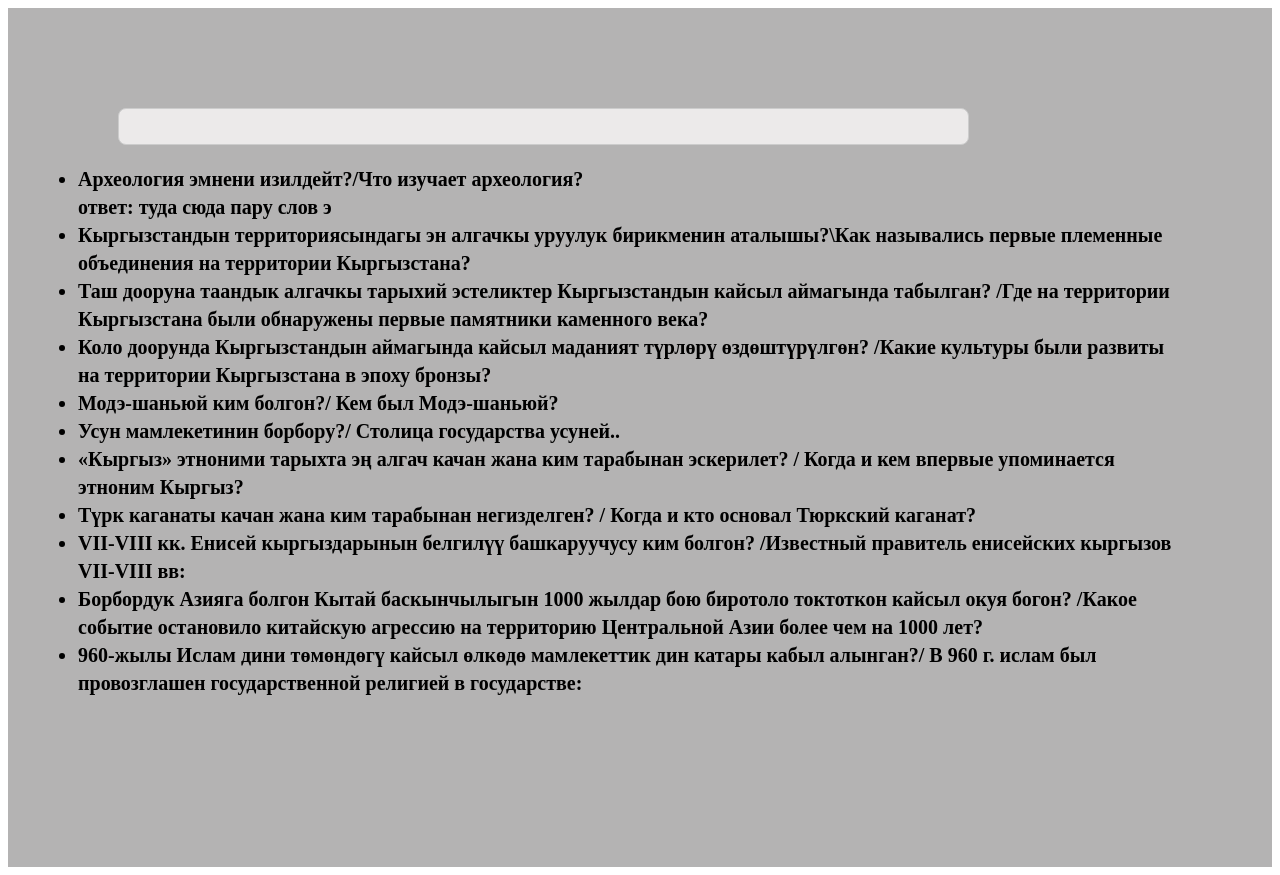
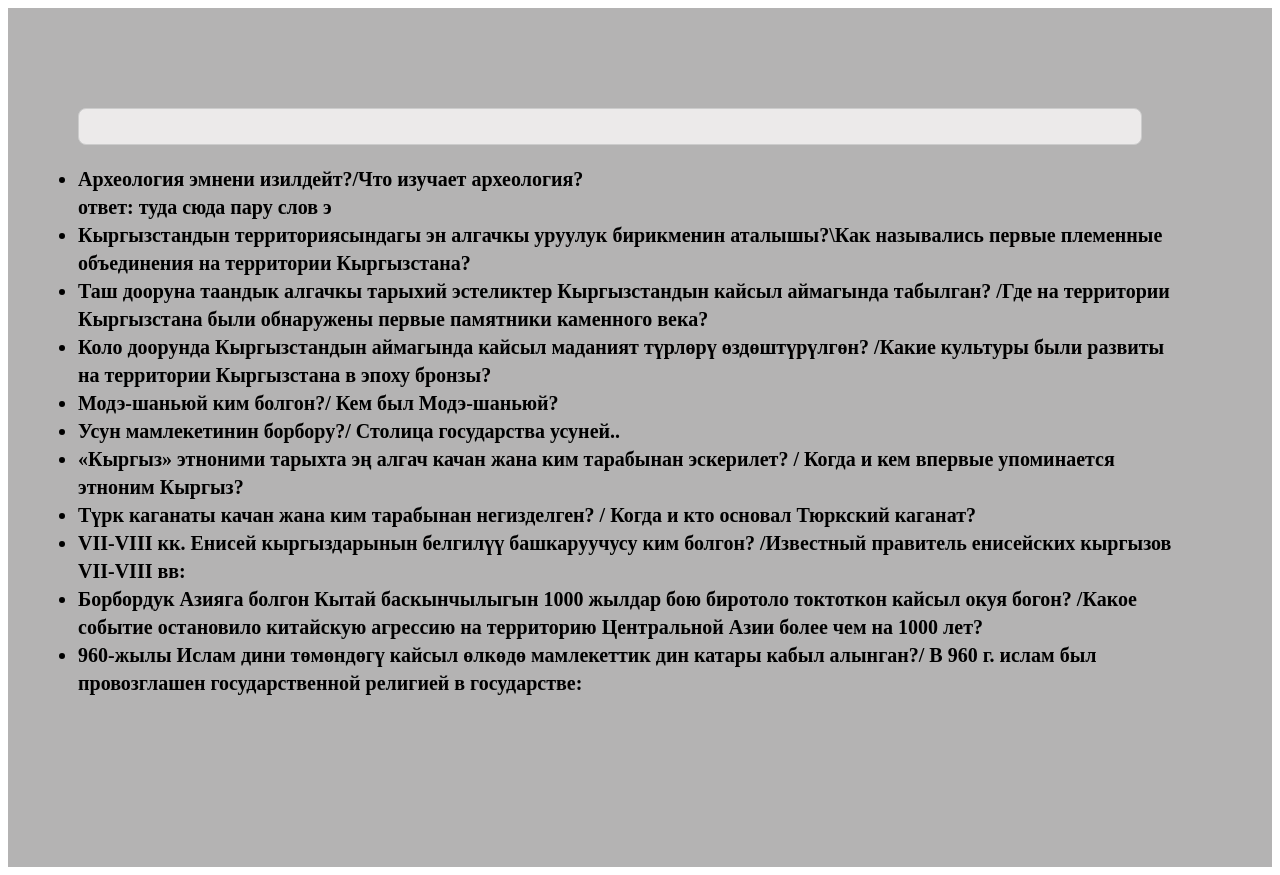
Before and after one commit to general30/general30, a plain HTML site: page index.html in a window 1280 px wide. Drawn offline with Linux system fonts and the light colour scheme.

Commit message:
Update style.css

```diff
--- a/style.css
+++ b/style.css
@@ -4,7 +4,7 @@
 
 .wrap {
   background: rgb(180, 179, 179);
-  width: auto;
+  width: ;
   padding: 100px;
   height: auto;
 
@@ -15,8 +15,8 @@
   background: rgb(236, 234, 234);
   border: 1px solid #ccc;
   border-radius: 8px;
-  width: 80%;
-  margin-left: 10px;
+  width: 100%;
+  margin-left: -30px;
   outline: none;
   box-sizing: border-box;
 }
```
